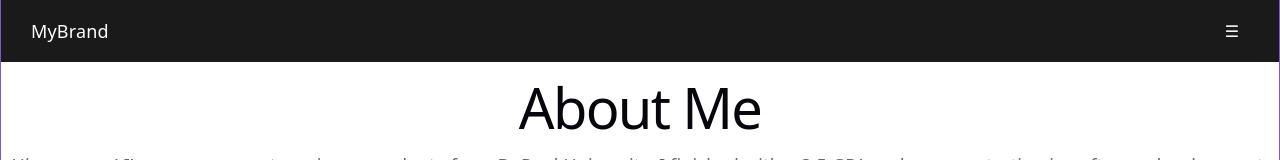
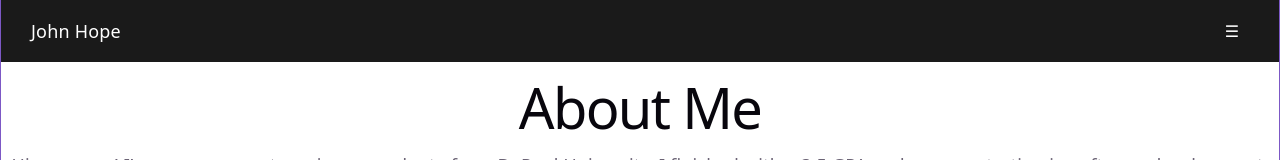
Before and after one commit to NotintoLegos/website, a React (Vite) app in the folder personalWeb/: page /about in a window 1280 px wide. Shown: the top 160 px of the page. Built offline with nearby package versions, Linux system fonts and the light colour scheme.

Commit message:
added home click to name logo on header

```diff
--- a/personalWeb/src/Header.jsx
+++ b/personalWeb/src/Header.jsx
@@ -9,7 +9,6 @@ export default function Header() {
   const [isOpen, setIsOpen] = useState(false);
   const [anchorE1, setAnchorE1] = useState(null)
   const [timer, setTimer] =useState(null)
-
 
   // array of current menu items, can be added to later
   const menuItems = [
@@ -35,9 +34,14 @@ export default function Header() {
 
   // Close dropdown when an option is selected
   const handleNavigation = (path) => {
-    console.log("used nav at path: ", {path})
+    console.log("dropdown nav at path: ", {path})
     navigate(path)
     setIsOpen(false)
+  }
+
+  const handleLogoClick = () => {
+    console.log("logo header click")
+    navigate('/')
   }
 
   const Menu = () => {
@@ -74,8 +78,13 @@ export default function Header() {
 
   return (
     <header className="header">
-      <div className="logo">MyBrand</div>
-
+      <div
+        className="logo"
+        onClick={handleLogoClick}
+        style={{cursor: 'pointer'}}
+      >
+        John Hope
+      </div>
       <nav className="nav">
         <ul className="nav-links">
 
```
